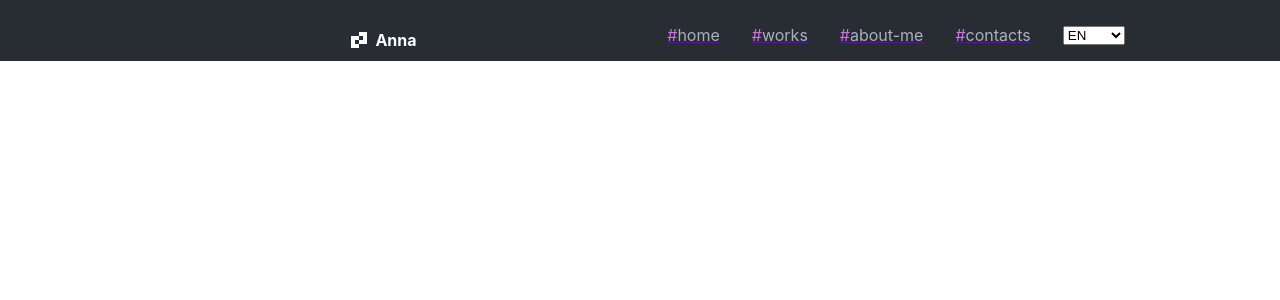
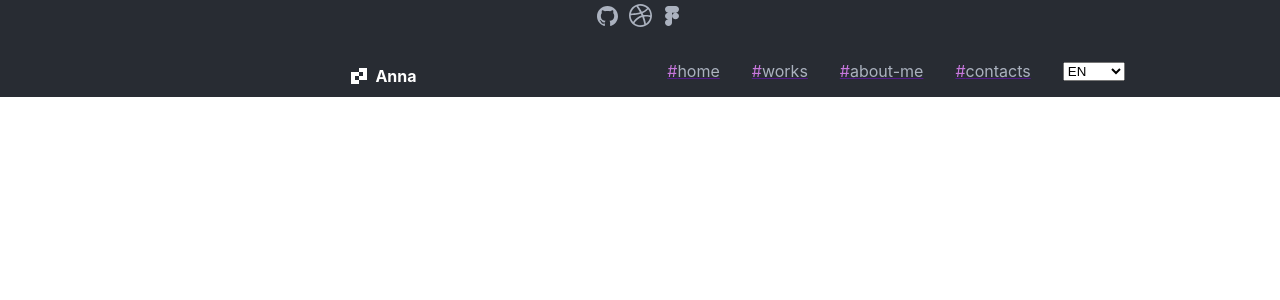
Before and after one commit to annaagabi/portifolio-app, a React (Create React App) app: page / in a window 1280 px wide. Shown: the top 300 px of the page. Built offline with nearby package versions, Linux system fonts and the light colour scheme; the HTML template or start-up script is replaced by a standard one.

Commit message:
Feat: header completo

```diff
--- a/src/App.jsx
+++ b/src/App.jsx
@@ -6,11 +6,25 @@ export default function App() {
 
   return (
     <div className={styles.portifolioContainer}>
+      <aside className={styles.asideMedia}>
+        <div className={styles.line}></div>
+        <a href="">
+          <img src={GitHubIcon} alt="Icone do github" />
+        </a>
+        <a href="">
+          <img src={DribbleIcon} alt="Icone do dribble" />
+        </a>
+        <a href="">
+          <img src={FigmaIcon} alt="Icone do figma" />
+        </a>
+      </aside>
+
       <header className={styles.header}>
         <div className={styles.headerTitle}>
           <img src={LogoDefault} alt="Imagem do portfolio logo" />
           <h1>Anna</h1>
         </div>
+
         <nav className={styles.nav}>
           <a href="">
             <p><span>#</span> home</p>
@@ -24,13 +38,16 @@ export default function App() {
           <a href="">
             <p><span>#</span> contacts</p>
           </a>
+
           <select>
             {/* <img src={ArrowDown} alt="icone de seta para baixo" /> */}
             <option>EN</option>
             <option>PT-BR</option>
           </select>
+
         </nav>
       </header>
+      <main></main>
     </div>
   );
 }
```
